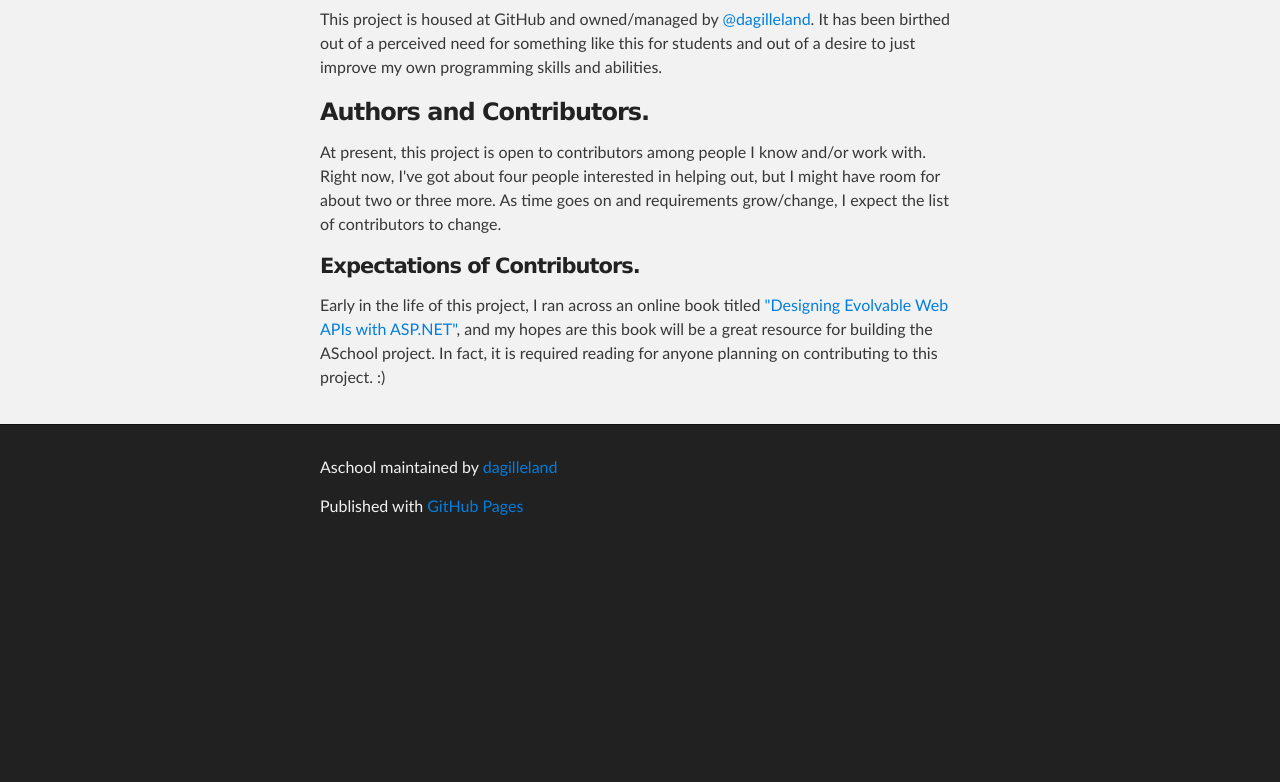
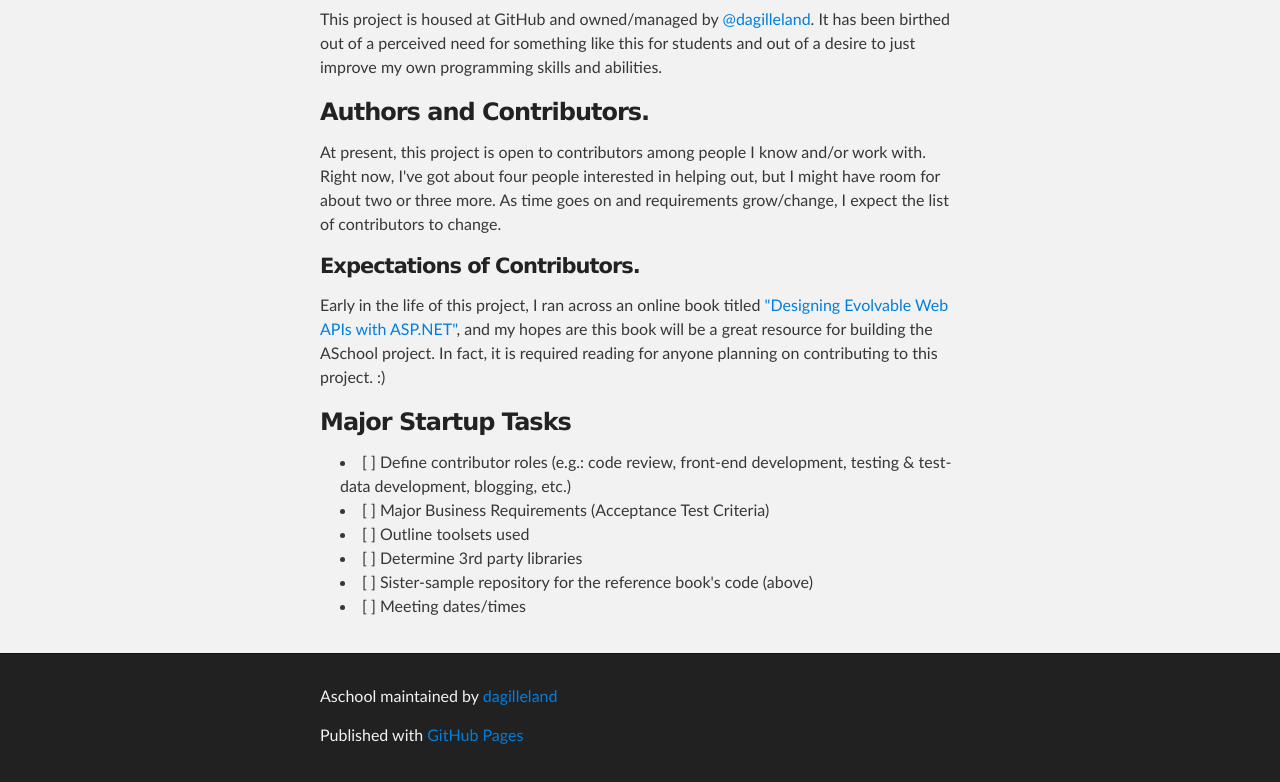
Before and after one commit to GoodSoil/ASchool, a plain HTML site: page index.html in a window 1280 px wide. Shown: the part 407-1189 px from the top of the page. Before the commit the page ends 960 px from the top, so only its background shows below. Drawn offline with Linux system fonts and the light colour scheme.

Commit message:
Create gh-pages branch via GitHub

```diff
--- a/index.html
+++ b/index.html
@@ -45,6 +45,18 @@
 <a name="expectations-of-contributors" class="anchor" href="#expectations-of-contributors"><span class="octicon octicon-link"></span></a>Expectations of Contributors.</h4>
 
 <p>Early in the life of this project, I ran across an online book titled <a href="http://chimera.labs.oreilly.com/books/1234000001708">"Designing Evolvable Web APIs with ASP.NET"</a>, and my hopes are this book will be a great resource for building the ASchool project. In fact, it is required reading for anyone planning on contributing to this project. :)</p>
+
+<h3>
+<a name="major-startup-tasks" class="anchor" href="#major-startup-tasks"><span class="octicon octicon-link"></span></a>Major Startup Tasks</h3>
+
+<ul>
+<li>[ ] Define contributor roles (e.g.: code review, front-end development, testing &amp; test-data development, blogging, etc.)</li>
+<li>[ ] Major Business Requirements (Acceptance Test Criteria)</li>
+<li>[ ] Outline toolsets used</li>
+<li>[ ] Determine 3rd party libraries</li>
+<li>[ ] Sister-sample repository for the reference book's code (above)</li>
+<li>[ ] Meeting dates/times</li>
+</ul>
       </section>
     </div>
 
```
Also changed, not shown: params.json (+1 -1 lines).
